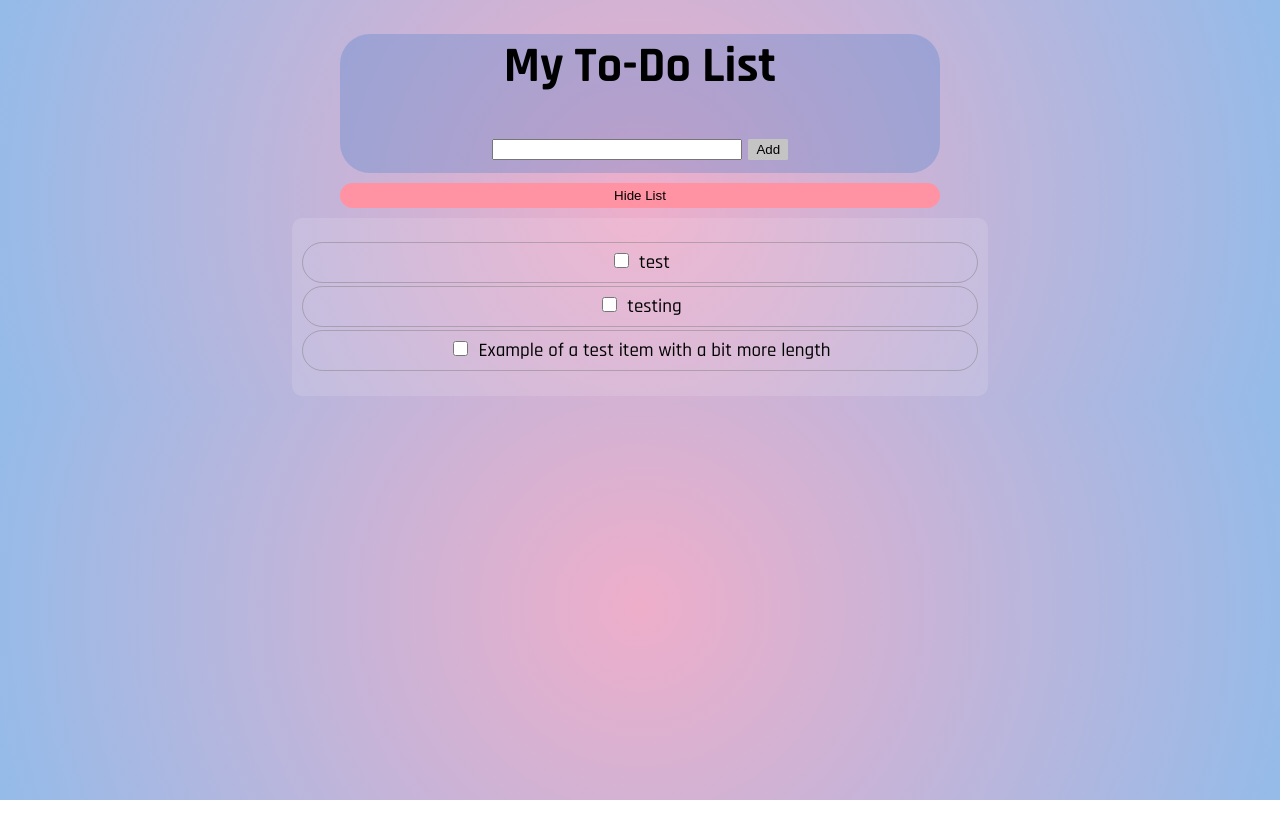
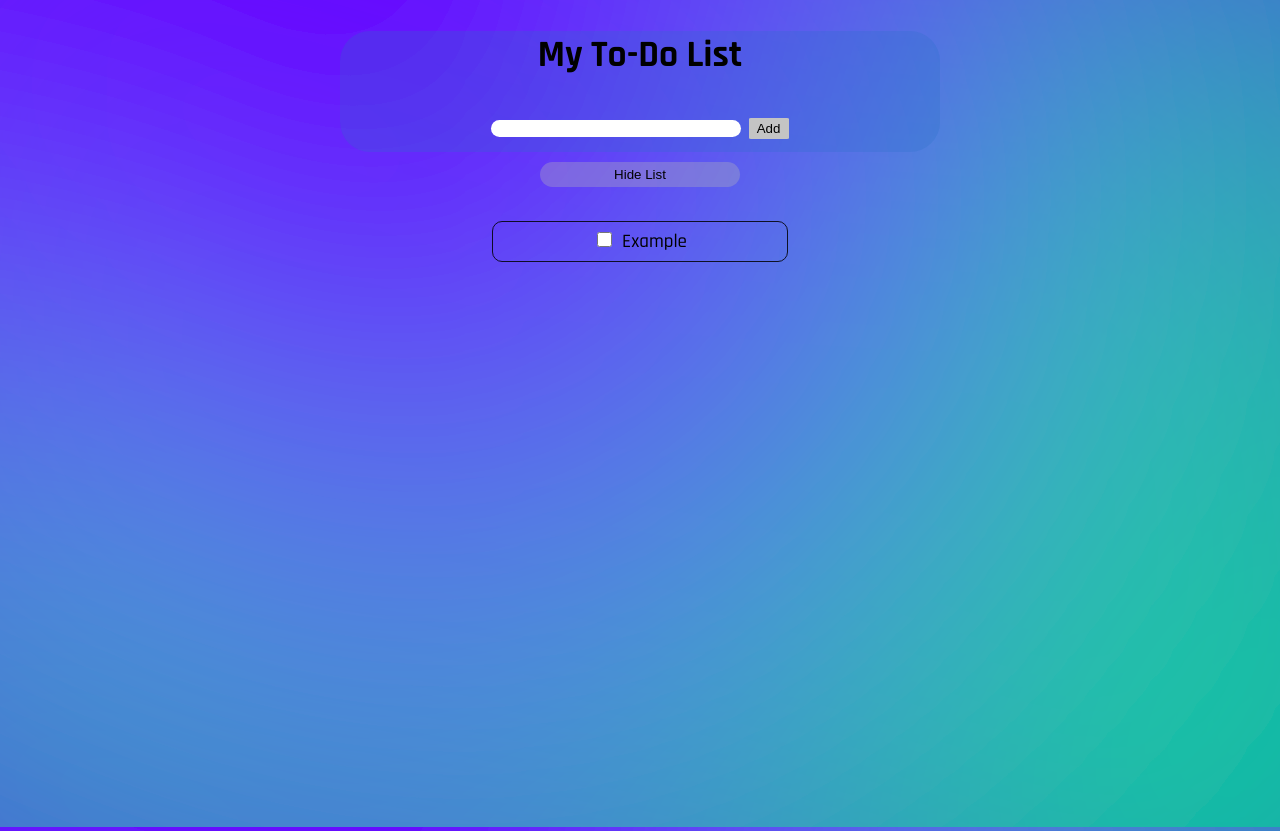
Before and after one commit to geesaini100/todolist.github.io, a plain HTML site: page ToDo List/index.html in a window 1280 px wide. Before the commit the page ends 800 px from the top, so only its background shows below. Drawn offline with Linux system fonts and the light colour scheme.

Commit message:
fixed CSS

```diff
--- a/ToDo List/index.html
+++ b/ToDo List/index.html
@@ -15,7 +15,7 @@
 <body>
     <div class="wrapper">
         <header>
-            <h1>My To-Do List</h1>
+            <h2>My To-Do List</h2>
             <div class="group">
                 <input type="text" name="enter a task" id="input" class="input-main">
                 <button class="add-btn">Add</button>
@@ -27,9 +27,7 @@
 
             <div class="list-container">
                 <ul class="list">
-                    <li id="item"><input type="checkbox" class="done">test</li>
-                    <li id="item"><input type="checkbox" class="done">testing</li>
-                    <li id="item"><input type="checkbox" class="done">Example of a test item with a bit more length</li>
+                    <li id="item"><input type="checkbox" class="done">Example</li>
                 </ul>
             </div>
     </div>
--- a/ToDo List/style.css
+++ b/ToDo List/style.css
@@ -3,10 +3,17 @@
     /* outline: 1px red solid; */
 }
 
+html{
+    height: 800px;
+}
+
 body{
+    height: 100%;
     font-family: 'Rajdhani', sans-serif;
-    background: rgb(238,174,202);
-    background: radial-gradient(circle, rgba(238,174,202,1) 0%, rgba(148,187,233,1) 100%);
+    background: url(./images/gradient.svg);
+    background-repeat:repeat-y;
+    background-position: center;
+    background-size: cover;
 }
 
 /* .wrapper{
@@ -18,6 +25,9 @@ body{
 
 .input-main{
     width: 250px;
+    border: none;
+    border-radius: 30px;
+    text-indent: 8px;
 }
 
 
@@ -25,11 +35,13 @@ header{
     text-align: center;
     padding-bottom: 10px;
     font-size: 25px;
+    font-weight: lighter;
     background-color: rgba(39, 110, 198, 0.242);
     width: 600px;
     margin-left: auto;
     margin-right: auto;
     border-radius: 30px;
+    color: black;
 }
 
 .add-btn{
@@ -47,25 +59,26 @@ header{
     text-align: center;
     margin: auto;
     margin-top: 10px;
-    width: 600px;
+    width: 200px;
     border: none;
     border-radius: 30px;
     cursor: pointer;
-    background-color: rgb(255, 147, 163);
+    background-color: rgba(182, 182, 182, 0.329);
     padding: 5px;
 }
 
 
 .list-container{
     text-align: center;
-    width: 55%;
+    width: 25%;
     margin-top: 10px;
     margin-left: auto;
     margin-right: auto;
-    background-color: rgba(255, 255, 255, 0.119);
+    /* background-color: rgba(255, 255, 255, 0.119); */
     border-radius: 10px;
     padding: 0px 10px 25px 10px;
-
+    word-wrap: break-word;
+    word-break: break-all;
 }
 
 .list-container ul{
@@ -75,8 +88,8 @@ header{
 .list-container li{
     text-align: center;
     list-style: none;
-    border: rgba(128, 128, 128, 0.488) 1px solid;
-    border-radius: 50px;
+    border: rgba(0, 0, 0, 0.843) 1px solid;
+    border-radius: 10px;
     margin: 3px 0px 0px 0px;
     padding: 7px;
     font-size: 19px;
```
Also changed, not shown: ToDo List/images/gradient.svg (added).
